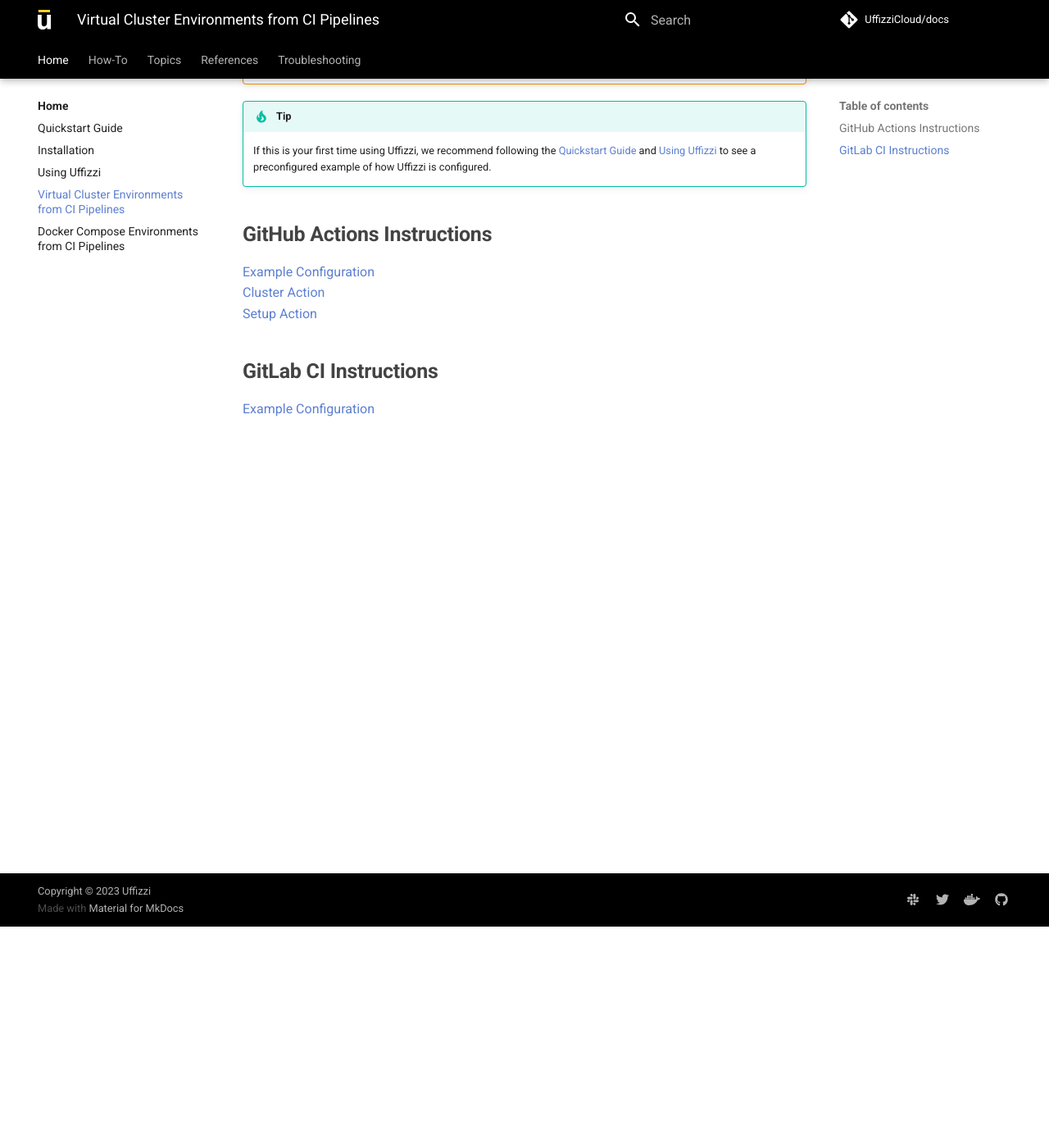
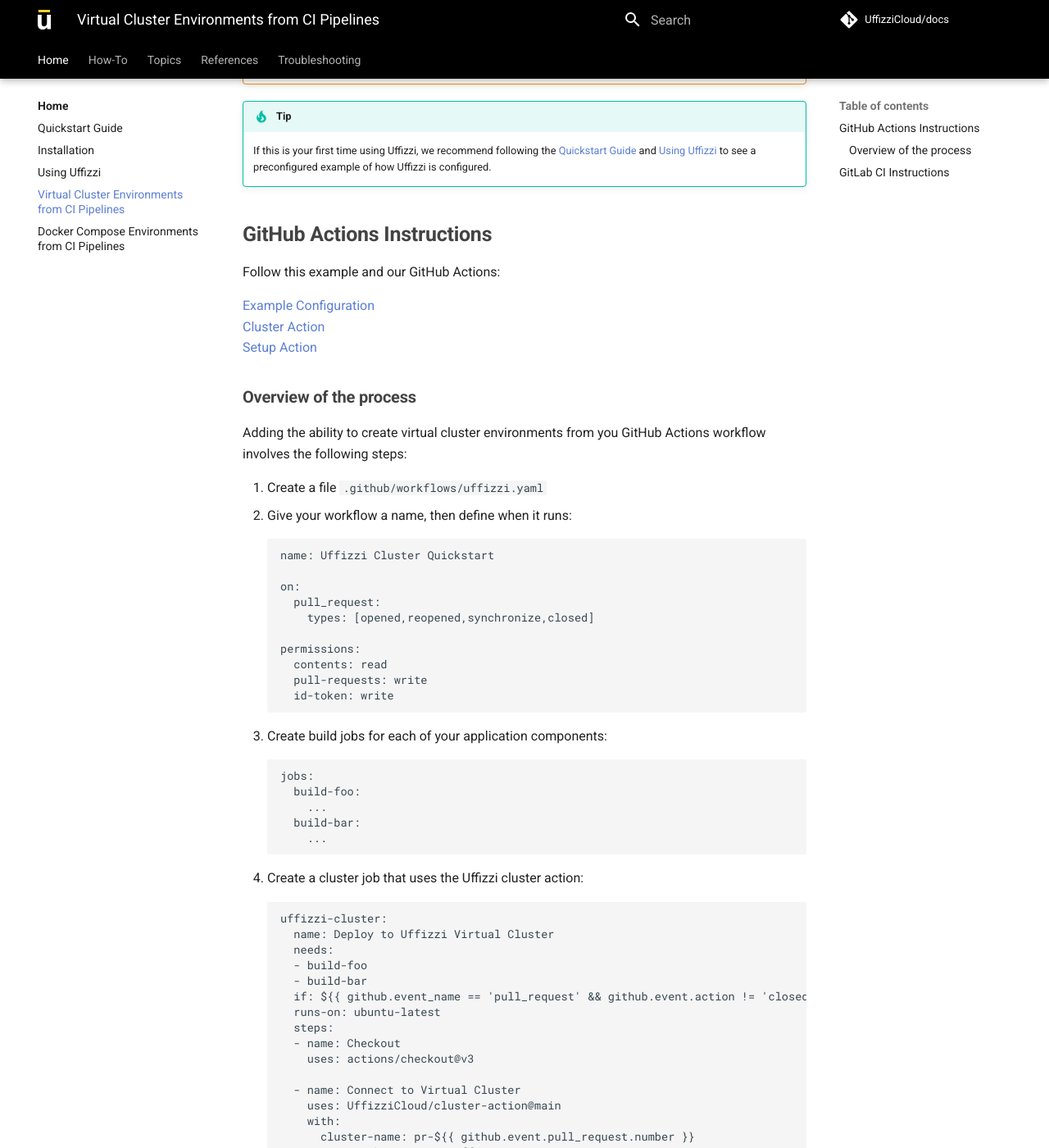
Before and after one commit to UffizziCloud/docs, an MkDocs documentation site: the page built from docs/virtual-cluster-environment.md, in a window 1280 px wide and 1400 px high, scrolled down 270 px. Shown: the whole window at 82% size. Built offline with MkDocs 1.6.1 and Material for MkDocs 9.7.7, drawn with Linux system fonts in a browser that asks for light colours; comment, search, counter and statistics services are not loaded; some of the changed text lies outside the part shown.

Commit message:
Update virtual-cluster-environment.md

````diff
--- a/docs/virtual-cluster-environment.md
+++ b/docs/virtual-cluster-environment.md
@@ -8,10 +8,73 @@
 
 ## GitHub Actions Instructions
 
+Follow this example and our GitHub Actions:
+
 [Example Configuration](https://github.com/UffizziCloud/quickstart-k8s)
 [Cluster Action](https://github.com/UffizziCloud/cluster-action)
 [Setup Action](https://github.com/UffizziCloud/setup-action)
 
+### Overview of the process
+Adding the ability to create virtual cluster environments from you GitHub Actions workflow involves the following steps:
+
+1. Create a file `.github/workflows/uffizzi.yaml`
+2. Give your workflow a name, then define when it runs:
+   ```
+   name: Uffizzi Cluster Quickstart
+
+   on:
+     pull_request:
+       types: [opened,reopened,synchronize,closed]
+
+   permissions:
+     contents: read
+     pull-requests: write
+     id-token: write
+   ```
+3. Create build jobs for each of your application components:
+   ```
+   jobs:
+     build-foo:
+       ...
+     build-bar:
+       ...
+   ```
+4. Create a cluster job that uses the Uffizzi cluster action:
+   ```
+   uffizzi-cluster:
+     name: Deploy to Uffizzi Virtual Cluster
+     needs:
+     - build-foo
+     - build-bar
+     if: ${{ github.event_name == 'pull_request' && github.event.action != 'closed' }}
+     runs-on: ubuntu-latest
+     steps:
+     - name: Checkout
+       uses: actions/checkout@v3
+
+     - name: Connect to Virtual Cluster
+       uses: UffizziCloud/cluster-action@main
+       with:
+         cluster-name: pr-${{ github.event.pull_request.number }}
+         server: https://app.uffizzi.com
+     - name: Kustomize and Apply Manifests
+       id: prev
+       run: |
+         # Change the image name to those just built and pushed.
+         kustomize edit set image my-registry/image_name=${{ needs.build-vote.outputs.tags }}
+         kustomize edit set image my-registry/image_name=${{ needs.build-vote.outputs.tags }}
+
+         if [[ ${RUNNER_DEBUG} == 1 ]]; then
+           cat kustomization.yaml
+           echo "`pwd`"
+           echo "`ls`"
+         fi
+
+         # Apply kustomized manifests to virtual cluster.
+         kubectl apply --kustomize . --kubeconfig ./kubeconfig
+   ```
+5. See the [rest of this example](https://github.com/UffizziCloud/quickstart-k8s/blob/def540ce9b404851436e10529957162fbcc400fc/.github/workflows/uffizzi.yml#L143-L229) for details
+
 ## GitLab CI Instructions
 
 [Example Configuration](https://gitlab.com/uffizzi/quickstart-k8s/-/blob/main/.github/workflows/uffizzi.yml)
````
